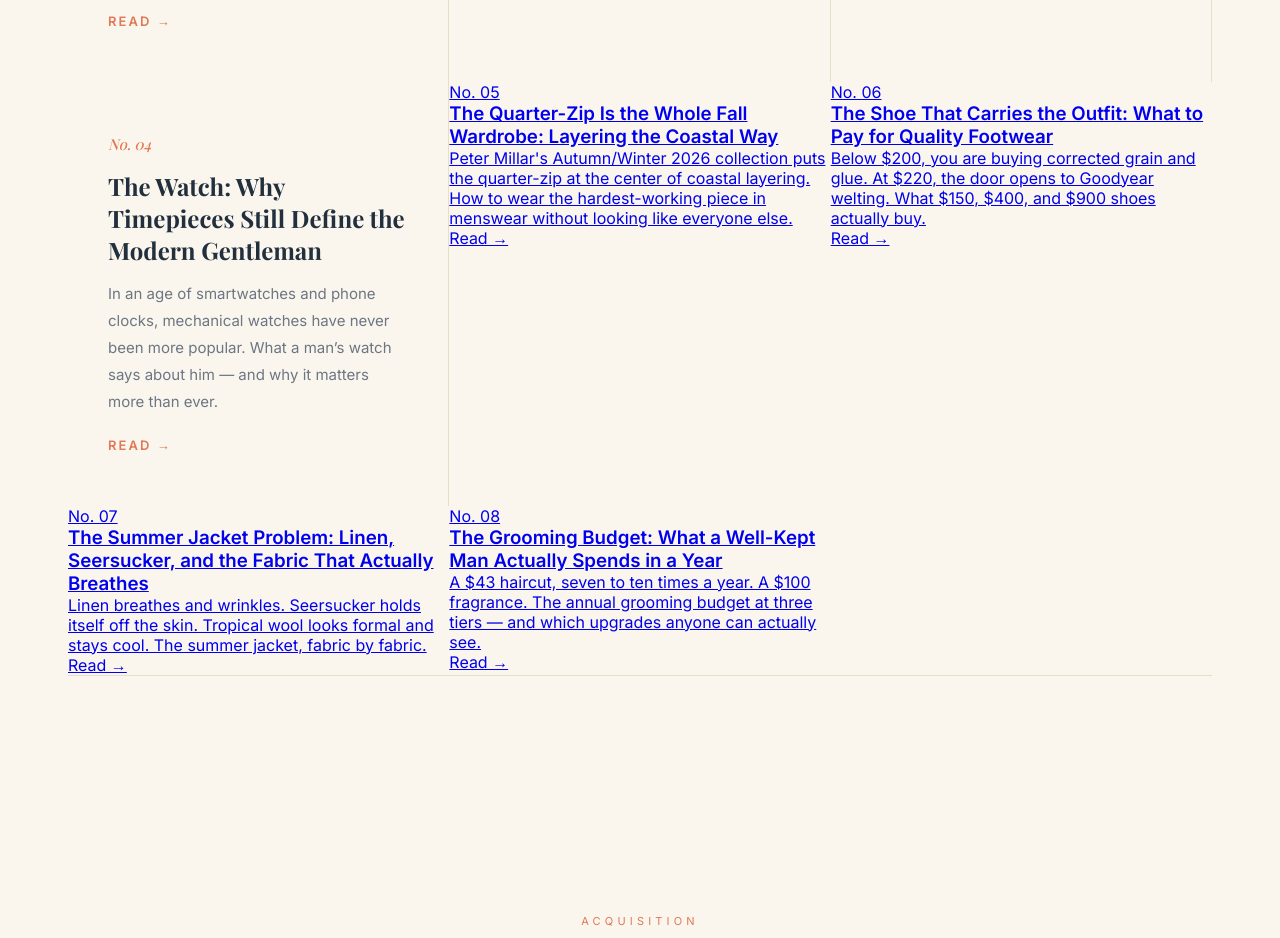
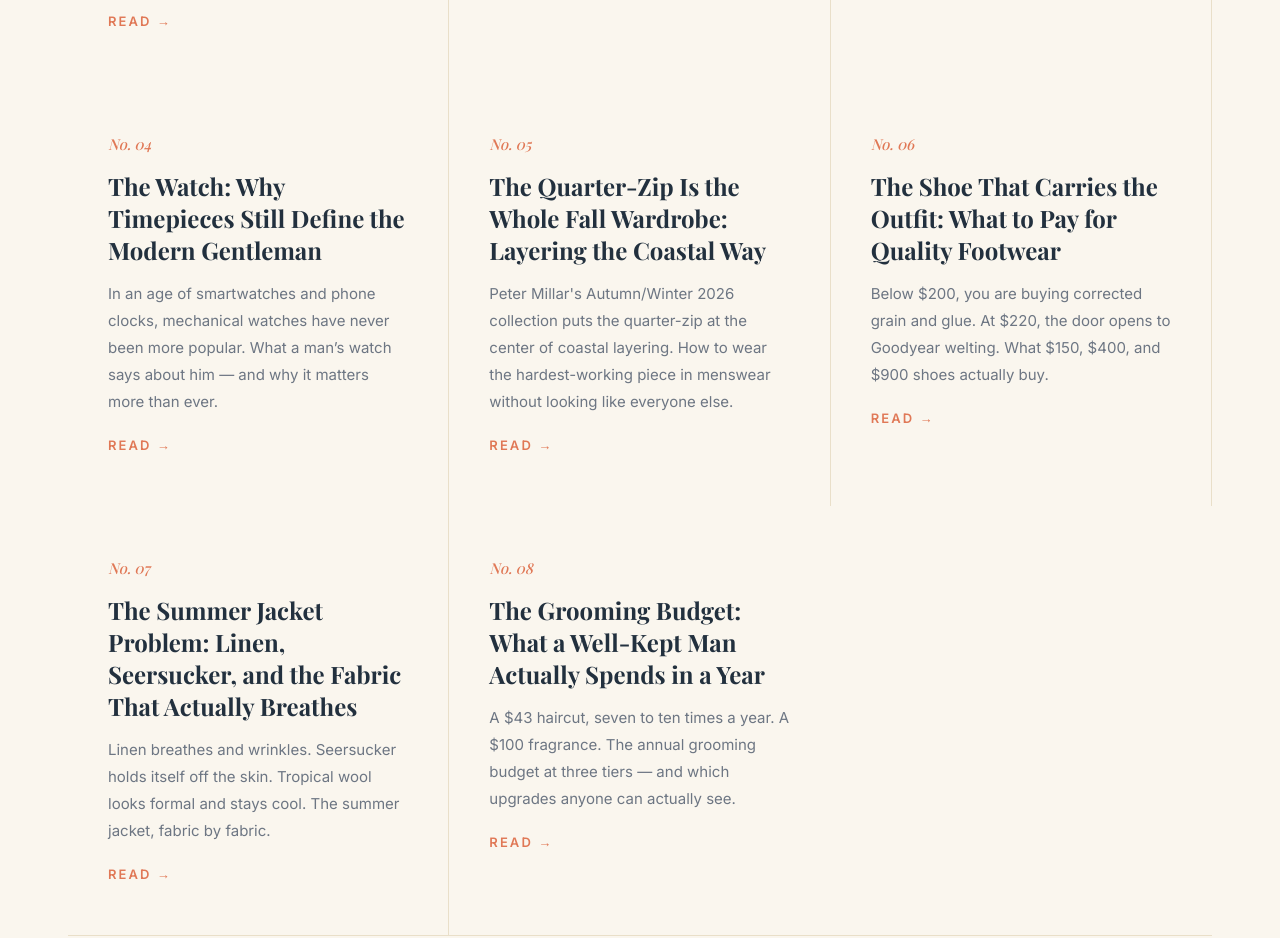
Before and after one commit to primedomaincapital/saltygent, a plain HTML site: page index.html in a window 1280 px wide. Shown: the part 8208-9146 px from the top of the page. Drawn offline with nearby package versions, Linux system fonts and the light colour scheme; a web font is replaced by a local one.

Commit message:
Convert homepage Insights cards 5-8 to .value card format
Replace the unstyled icard anchors for articles 5-8 with the site's .value div format, matching cards 1-4.

```diff
--- a/index.html
+++ b/index.html
@@ -160,30 +160,10 @@ h1 em{color:#fff}
 <div class="value"><div class="n">No. 02</div><h3>Coastal Preppy Style: Beyond the Stereotypes</h3><p>Coastal preppy outgrew its whale-logo caricature. Where the aesthetic actually came from, and how to wear it without looking like a costume.</p><a class="read" href="insights/article2.html">Read →</a></div>
 <div class="value"><div class="n">No. 03</div><h3>What "Dressing Well" Means in 2026</h3><p>Dress codes are dead; standards aren't. Why dressing well matters more in a casual era — and the three questions to ask before leaving the house.</p><a class="read" href="insights/article3.html">Read →</a></div>
 <div class="value"><div class="n">No. 04</div><h3>The Watch: Why Timepieces Still Define the Modern Gentleman</h3><p>In an age of smartwatches and phone clocks, mechanical watches have never been more popular. What a man’s watch says about him — and why it matters more than ever.</p><a class="read" href="insights/article4.html">Read →</a></div>
-      <a class="icard rv" href="insights/article5.html">
-        <div class="ino">No. 05</div>
-        <h3>The Quarter-Zip Is the Whole Fall Wardrobe: Layering the Coastal Way</h3>
-        <p>Peter Millar's Autumn/Winter 2026 collection puts the quarter-zip at the center of coastal layering. How to wear the hardest-working piece in menswear without looking like everyone else.</p>
-        <div class="iread">Read →</div>
-      </a>
-      <a class="icard rv" href="insights/article6.html">
-        <div class="ino">No. 06</div>
-        <h3>The Shoe That Carries the Outfit: What to Pay for Quality Footwear</h3>
-        <p>Below $200, you are buying corrected grain and glue. At $220, the door opens to Goodyear welting. What $150, $400, and $900 shoes actually buy.</p>
-        <div class="iread">Read →</div>
-      </a>
-      <a class="icard rv" href="insights/article7.html">
-        <div class="ino">No. 07</div>
-        <h3>The Summer Jacket Problem: Linen, Seersucker, and the Fabric That Actually Breathes</h3>
-        <p>Linen breathes and wrinkles. Seersucker holds itself off the skin. Tropical wool looks formal and stays cool. The summer jacket, fabric by fabric.</p>
-        <div class="iread">Read →</div>
-      </a>
-      <a class="icard rv" href="insights/article8.html">
-        <div class="ino">No. 08</div>
-        <h3>The Grooming Budget: What a Well-Kept Man Actually Spends in a Year</h3>
-        <p>A $43 haircut, seven to ten times a year. A $100 fragrance. The annual grooming budget at three tiers — and which upgrades anyone can actually see.</p>
-        <div class="iread">Read →</div>
-      </a>
+<div class="value"><div class="n">No. 05</div><h3>The Quarter-Zip Is the Whole Fall Wardrobe: Layering the Coastal Way</h3><p>Peter Millar's Autumn/Winter 2026 collection puts the quarter-zip at the center of coastal layering. How to wear the hardest-working piece in menswear without looking like everyone else.</p><a class="read" href="insights/article5.html">Read →</a></div>
+<div class="value"><div class="n">No. 06</div><h3>The Shoe That Carries the Outfit: What to Pay for Quality Footwear</h3><p>Below $200, you are buying corrected grain and glue. At $220, the door opens to Goodyear welting. What $150, $400, and $900 shoes actually buy.</p><a class="read" href="insights/article6.html">Read →</a></div>
+<div class="value"><div class="n">No. 07</div><h3>The Summer Jacket Problem: Linen, Seersucker, and the Fabric That Actually Breathes</h3><p>Linen breathes and wrinkles. Seersucker holds itself off the skin. Tropical wool looks formal and stays cool. The summer jacket, fabric by fabric.</p><a class="read" href="insights/article7.html">Read →</a></div>
+<div class="value"><div class="n">No. 08</div><h3>The Grooming Budget: What a Well-Kept Man Actually Spends in a Year</h3><p>A $43 haircut, seven to ten times a year. A $100 fragrance. The annual grooming budget at three tiers — and which upgrades anyone can actually see.</p><a class="read" href="insights/article8.html">Read →</a></div>
 </div>
 </section>
 <section class="reveal finale">
```
